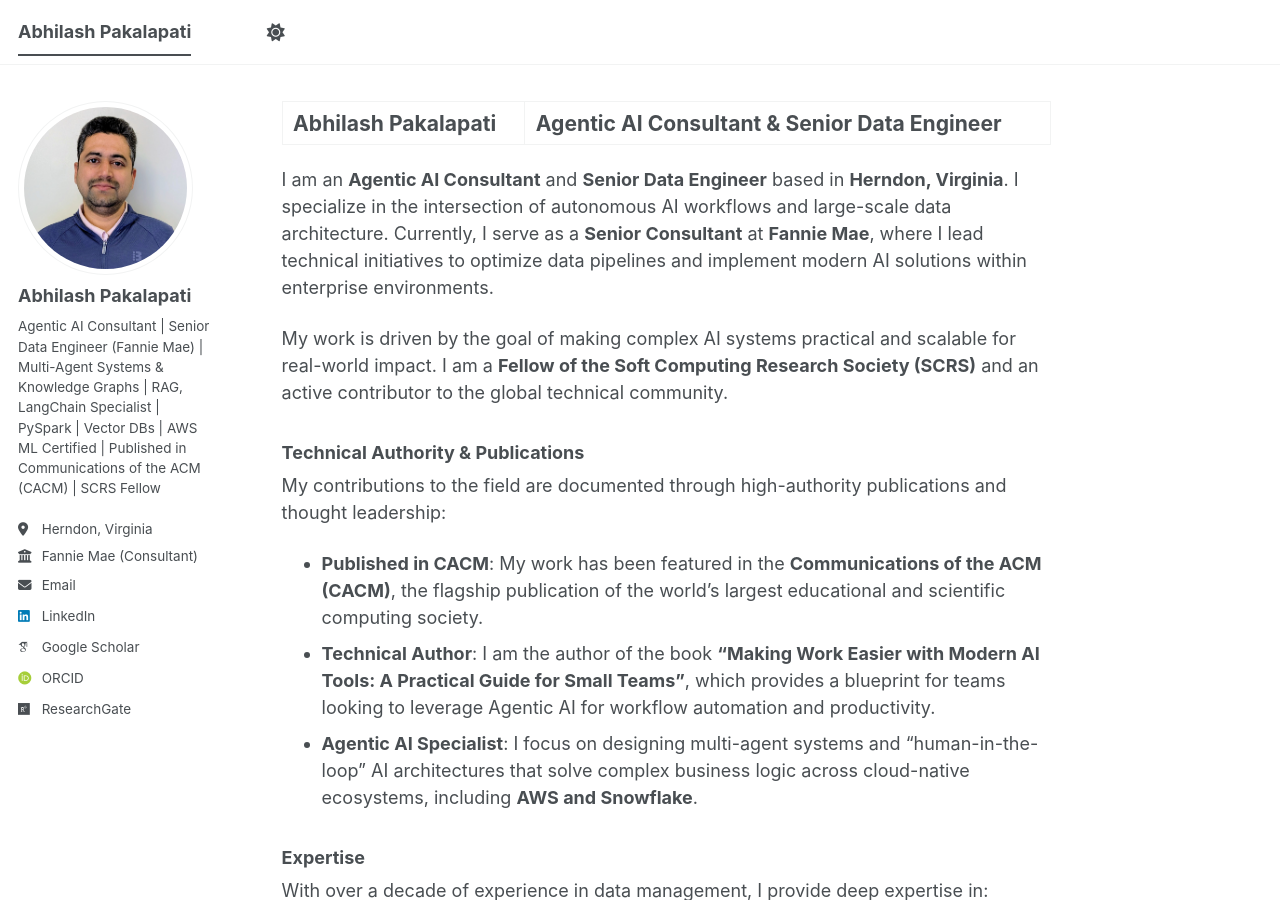
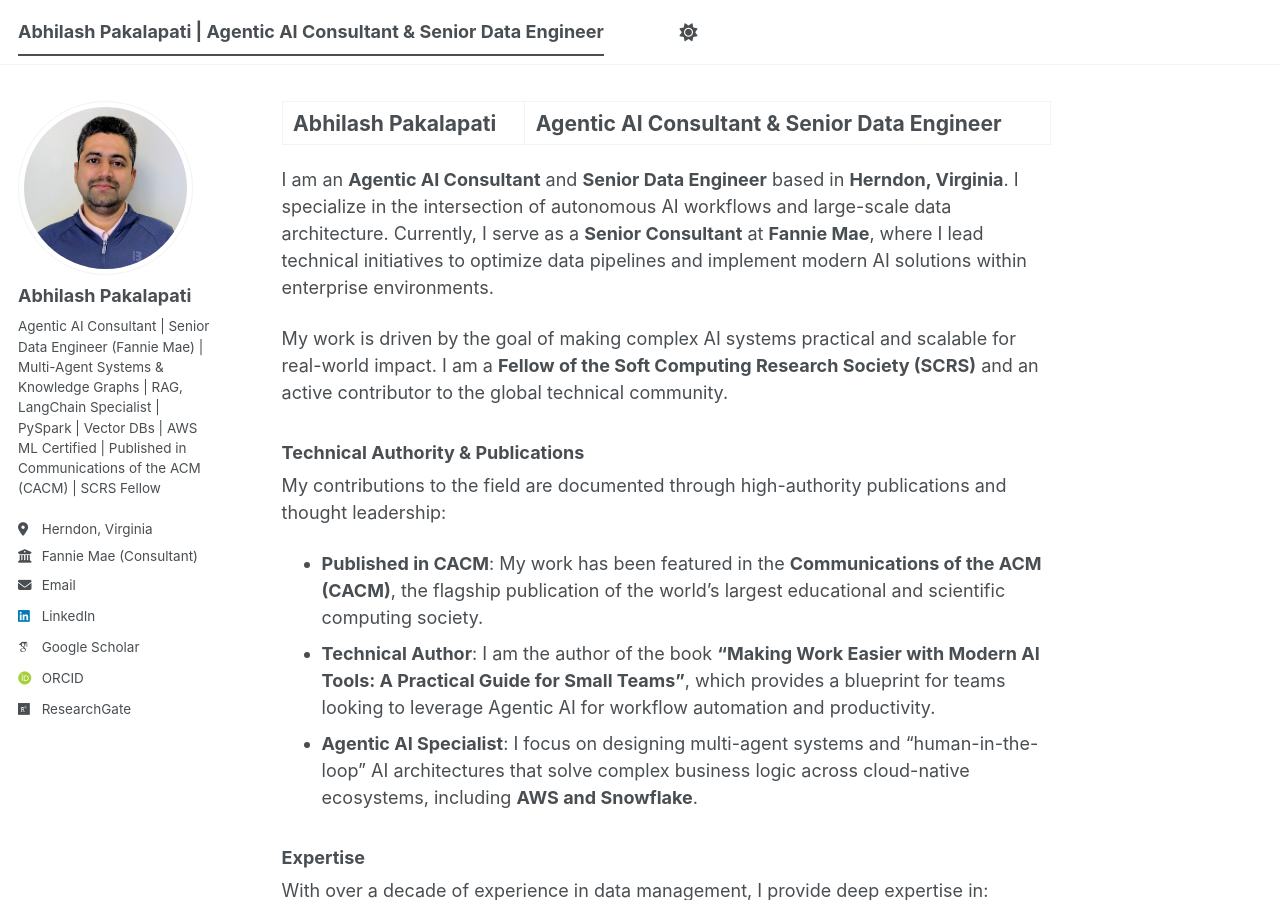
Before and after one commit to abhilashpakalapati/abhilashpakalapati.github.io, a Jekyll site: the page built from _pages/about.md, in a window 1280 px wide and 900 px high. Built offline with Jekyll 4.4.1, drawn with Linux system fonts in a browser that asks for light colours; some web fonts are replaced; a script bundle is joined from its source files by our own code; library files that are not in the unit come from our copies.

Commit message:
Update _config.yml

```diff
--- a/_config.yml
+++ b/_config.yml
@@ -9,10 +9,10 @@
 # Basic Site Settings
 locale                   : "en-US"
 site_theme               : "default" # The available themes options are "default", "air", "sunrise", "mint", "dirt" and "contrast"
-title                    : "Abhilash Pakalapati"
+title                    : "Abhilash Pakalapati | Agentic AI Consultant & Senior Data Engineer"
 title_separator          : "-"
-name                     : &name "Abhilash Pakalapati"
-description              : &description "Agentic AI Consultant, Senior Data Engineer and SCRS Fellow. Published in CACM and Author of 'Making Work Easier with Modern AI Tools'."   # Update this with a general description of your site, this is the default if not overridden by a page
+name                     : "Abhilash Pakalapati"
+description              : "Official website of Abhilash Pakalapati - Agentic AI Consultant, Senior Data Engineer, and Author."   # Update this with a general description of your site, this is the default if not overridden by a page
 url                      : https://abhilashpakalapati.com # The base hostname & protocol for your site e.g. "https://[your GitHub username].github.io",
                                                            # or if you already have some other page hosted on Github then use "https://[your GitHub username].github.io/[Your Repo Name]"
 baseurl                  : "" # the subpath of your site, e.g. "/blog"
```
